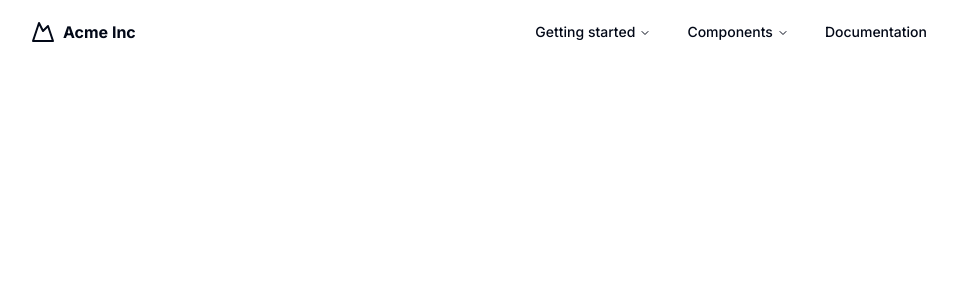
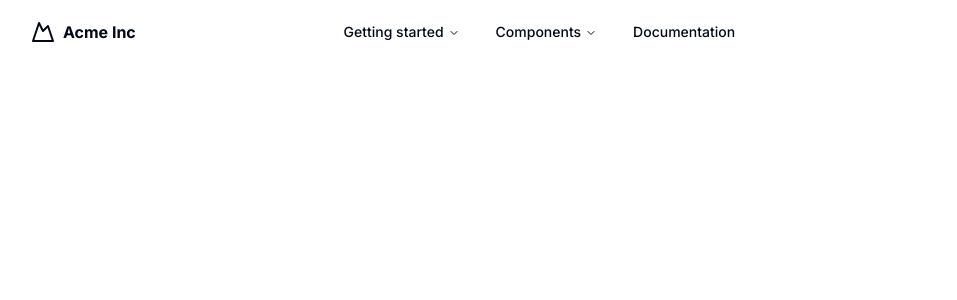
Before and after one commit to stallev/poemsh_app, a Next.js app: page / in a window 1280 px wide. Shown: the top 300 px of the page, without its empty margins (153-1110 px from the left). Built offline with nearby package versions, Linux system fonts and the light colour scheme.

Commit message:
deleted unused hooks

```diff
--- a/src/components/MainNav/MainNav.tsx
+++ b/src/components/MainNav/MainNav.tsx
@@ -57,7 +57,7 @@ const components: { title: string; href: string; description: string }[] = [
 
 export const MainNav = () => {
   return (
-    <NavigationMenu>
+    <NavigationMenu className='hidden md:block'>
       <NavigationMenuList>
         <NavigationMenuItem>
           <NavigationMenuTrigger>Getting started</NavigationMenuTrigger>
--- a/src/modules/Header/Header.tsx
+++ b/src/modules/Header/Header.tsx
@@ -5,20 +5,20 @@ import { MainNav } from '@/components/MainNav/MainNav';
 import { Container } from '@/containers/Container/Container';
 import { Logo } from '@/components/CustomSharedUI/Logo/Logo';
 import { MobileMainNav } from '@/components/MainNav/MobileMainNav';
-import { isTabletWindowSize } from '@/hooks/useWindowSizeType';
-import useWindowDimensions from '@/hooks/useWindowDimensions';
+// import { isTabletWindowSize } from '@/hooks/useWindowSizeType';
+// import useWindowDimensions from '@/hooks/useWindowDimensions';
 
 export const Header = () => {
-  const windowSize = useWindowDimensions();
-  const isTablet = isTabletWindowSize(windowSize.width);
+  // const windowSize = useWindowDimensions();
+  // const isTablet = isTabletWindowSize(windowSize.width);
 
   return (
     <Container>
       <div className='flex h-16 items-center justify-between px-4 md:px-6'>
         <Logo/>
-        {isTablet ? <MobileMainNav /> : <MainNav />}
-        {/* <MainNav />
-        <MobileMainNav /> */}
+        {/* {isTablet ? <MobileMainNav /> : <MainNav />} */}
+        <MainNav />
+        <MobileMainNav />
       </div>
     </Container>
   )
```
